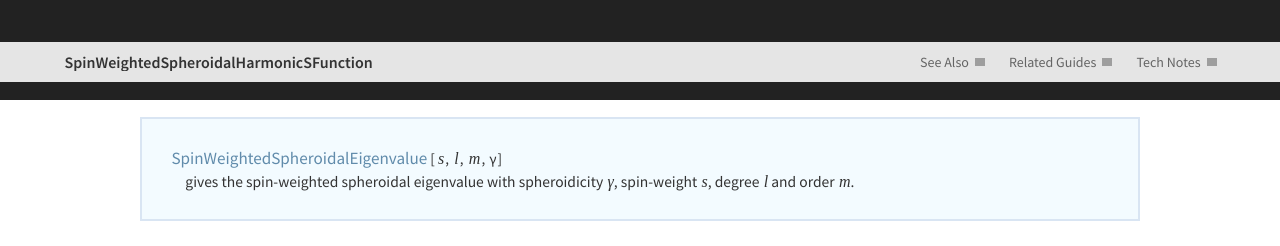
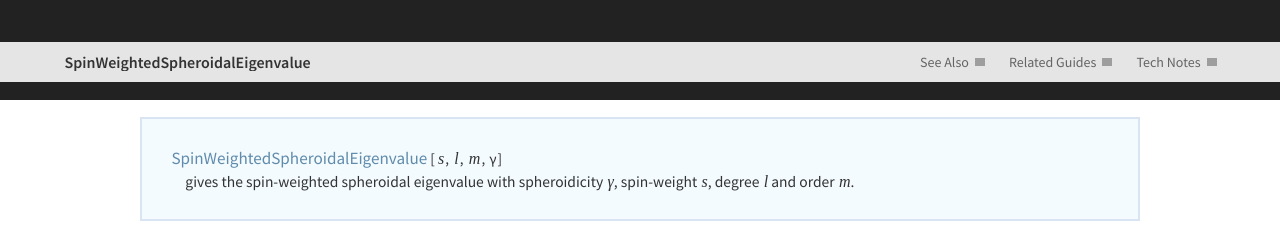
Before and after one commit to BlackHolePerturbationToolkit/SpinWeightedSpheroidalHarmonics, a Jekyll site: the page doc/html/ref/SpinWeightedSpheroidalEigenvalue.html, which Jekyll copies as it is, in a window 1280 px wide. Shown: the top 246 px of the page. Built offline with Jekyll 4.4.1, drawn with Linux system fonts in a browser that asks for light colours; a script that is not in the unit is left out; grey boxes are pictures that could not be loaded.

Commit message:
Fix titles in reference pages
These were introduced while trying to fix HTML errors.

```diff
--- a/doc/html/ref/SpinWeightedSphericalHarmonicY.html
+++ b/doc/html/ref/SpinWeightedSphericalHarmonicY.html
@@ -55,7 +55,7 @@
      </li>
     </ul>
    </li>
-  </ul></nav><div class="ContextNameCell">SpinWeightedSpheroidalHarmonics`</div><div class="main-heading"><span class="main-title-top">SpinWeightedSpheroidalHarmonics`</span><h1 class="main-title">SpinWeightedSpheroidalHarmonicSFunction</h1><div class="iconography" data-src="s= d= m= c= u= l= n= e="></div></div><div class="functionIntroWrap">
+  </ul></nav><div class="ContextNameCell">SpinWeightedSpheroidalHarmonics`</div><div class="main-heading"><span class="main-title-top">SpinWeightedSpheroidalHarmonics`</span><h1 class="main-title">SpinWeightedSphericalHarmonicY</h1><div class="iconography" data-src="s= d= m= c= u= l= n= e="></div></div><div class="functionIntroWrap">
   <div class="functionIntro"><span class="IF"><a class="package-symbol" href="../ref/SpinWeightedSphericalHarmonicY.html">SpinWeightedSphericalHarmonicY</a><span class="openbracket">[</span><span class="TI">s</span><span class="comma">,</span> <span class="TI">l</span><span class="comma">,</span> <span class="TI">m</span><span class="comma">,</span> <span class="TR"><span class="special-character Theta">&#952;</span></span><span class="comma">,</span> <span class="TR"><span class="special-character Phi">&#981;</span></span><span class="closebracket">]</span></span> gives the spin-weighted spherical harmonic of spin-weight <span class="IF"><em><span class="TI">s</span></em></span>, degree <span class="IF"><em><span class="TI">l</span></em></span> and order <span class="IF"><em><span class="TI">m</span></em></span>.</div>
  </div><section id="DetailsAndOptions"><div class="inner">
    <h1 class="toggle">Details and Options</h1>
--- a/doc/html/ref/SpinWeightedSpheroidalEigenvalue.html
+++ b/doc/html/ref/SpinWeightedSpheroidalEigenvalue.html
@@ -55,7 +55,7 @@
      </li>
     </ul>
    </li>
-  </ul></nav><div class="ContextNameCell">SpinWeightedSpheroidalHarmonics`</div><div class="main-heading"><span class="main-title-top">SpinWeightedSpheroidalHarmonics`</span><h1 class="main-title">SpinWeightedSpheroidalHarmonicSFunction</h1><div class="iconography" data-src="s= d= m= c= u= l= n= e="></div></div><div class="functionIntroWrap">
+  </ul></nav><div class="ContextNameCell">SpinWeightedSpheroidalHarmonics`</div><div class="main-heading"><span class="main-title-top">SpinWeightedSpheroidalHarmonics`</span><h1 class="main-title">SpinWeightedSpheroidalEigenvalue</h1><div class="iconography" data-src="s= d= m= c= u= l= n= e="></div></div><div class="functionIntroWrap">
   <div class="functionIntro">
    <p class="code">
     <span class="IF"><a class="package-symbol" href="../ref/SpinWeightedSpheroidalEigenvalue.html">SpinWeightedSpheroidalEigenvalue</a><span class="openbracket">[</span><span class="TI">s</span><span class="comma">,</span><span class="TI">l</span><span class="comma">,</span><span class="TI">m</span><span class="comma">,</span><span class="TR"><span class="special-character Gamma">&#947;</span></span><span class="closebracket">]</span></span>
--- a/doc/html/ref/SpinWeightedSpheroidalHarmonicS.html
+++ b/doc/html/ref/SpinWeightedSpheroidalHarmonicS.html
@@ -61,7 +61,7 @@
      </li>
     </ul>
    </li>
-  </ul></nav><div class="ContextNameCell">SpinWeightedSpheroidalHarmonics`</div><div class="main-heading"><span class="main-title-top">SpinWeightedSpheroidalHarmonics`</span><h1 class="main-title">SpinWeightedSpheroidalHarmonicSFunction</h1><div class="iconography" data-src="s= d= m= c= u= l= n= e="></div></div><div class="functionIntroWrap">
+  </ul></nav><div class="ContextNameCell">SpinWeightedSpheroidalHarmonics`</div><div class="main-heading"><span class="main-title-top">SpinWeightedSpheroidalHarmonics`</span><h1 class="main-title">SpinWeightedSpheroidalHarmonicS</h1><div class="iconography" data-src="s= d= m= c= u= l= n= e="></div></div><div class="functionIntroWrap">
   <div class="functionIntro">
    <p class="code">
     <span class="IF"><a class="package-symbol" href="../ref/SpinWeightedSpheroidalHarmonicS.html">SpinWeightedSpheroidalHarmonicS</a><span class="openbracket">[</span><span class="TI">s</span><span class="comma">,</span><span class="TI">l</span><span class="comma">,</span><span class="TI">m</span><span class="comma">,</span><span class="TR"><span class="special-character Gamma">&#947;</span></span><span class="closebracket">]</span><span class="openbracket">[</span><span class="TR"><span class="special-character Theta">&#952;</span></span><span class="comma">,</span><span class="TR"><span class="special-character Phi">&#981;</span></span><span class="closebracket">]</span></span>
```
